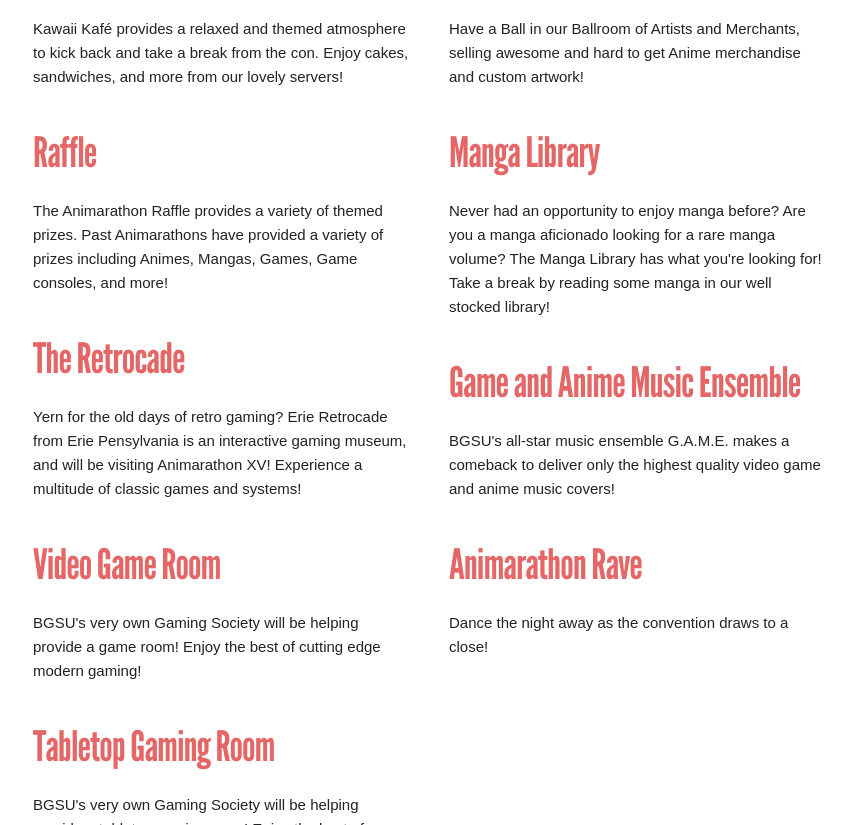
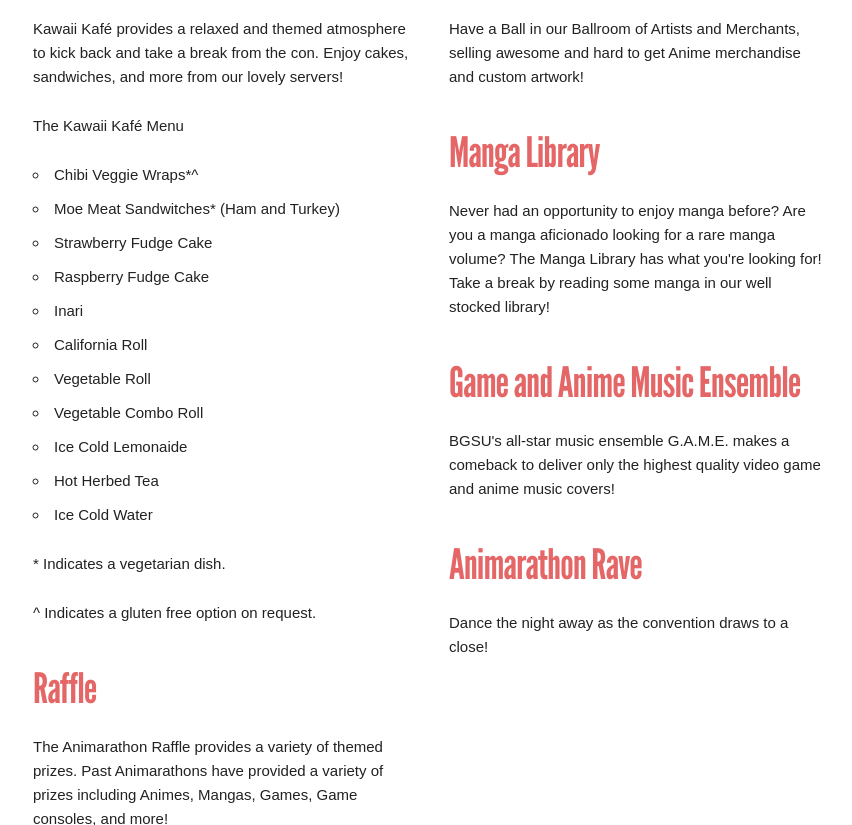
Before and after one commit to Animarathon/Animarathon.com, a plain HTML site: page events.html in a window 1280 px wide. Shown: the part 577-1402 px from the top of the page, without its empty margins (127-979 px from the left). Drawn offline with Linux system fonts and the light colour scheme; files whose address does not match are found by name.

Commit message:
Update events.html with Kawaii Kafe Menu

```diff
--- a/events.html
+++ b/events.html
@@ -39,6 +39,22 @@
   <section class="five columns">
   <h2 id="kawaii">Kawaii Kafé</h2>
   <p>Kawaii Kafé provides a relaxed and themed atmosphere to kick back and take a break from the con. Enjoy cakes, sandwiches, and more from our lovely servers!</p>
+  <p>The Kawaii Kafé Menu</p>
+  <ul>
+      <li>Chibi Veggie Wraps*^</li>
+      <li>Moe Meat Sandwitches* (Ham and Turkey)</li>
+      <li>Strawberry Fudge Cake</li>
+      <li>Raspberry Fudge Cake</li>
+      <li>Inari</li>
+      <li>California Roll</li>
+      <li>Vegetable Roll</li>
+      <li>Vegetable Combo Roll</li>
+      <li>Ice Cold Lemonaide</li>
+      <li>Hot Herbed Tea</li>
+      <li>Ice Cold Water</li>
+  </ul>
+  <p>* Indicates a vegetarian dish.</p>
+  <p>^ Indicates a gluten free option on request.</p>
   <h2 id="raffle">Raffle</h2>
   <p>The Animarathon Raffle provides a variety of themed prizes. Past Animarathons have provided a variety of prizes including Animes, Mangas, Games, Game consoles, and more!</p>
   <h2 id="retrocade">The Retrocade</h2>
```
